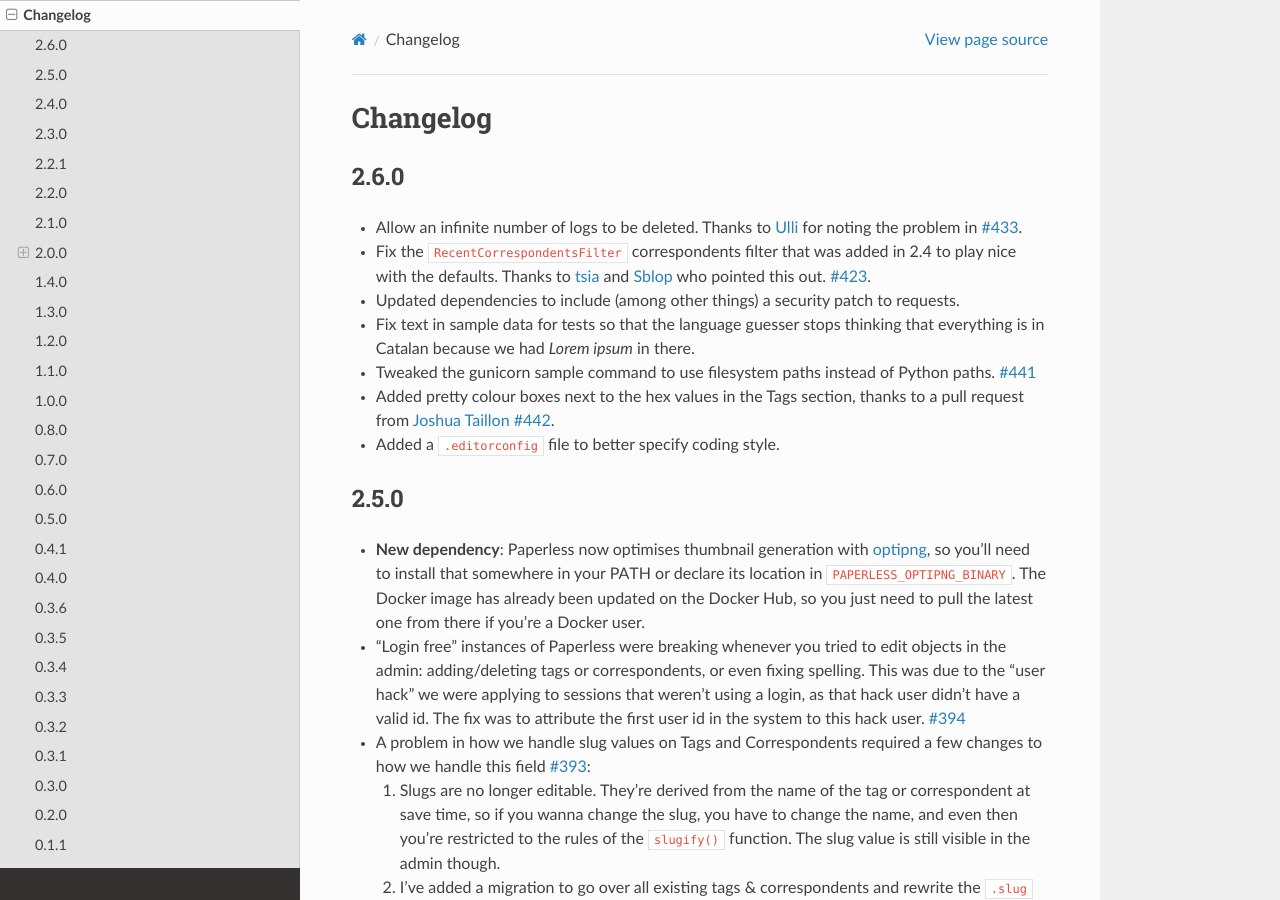
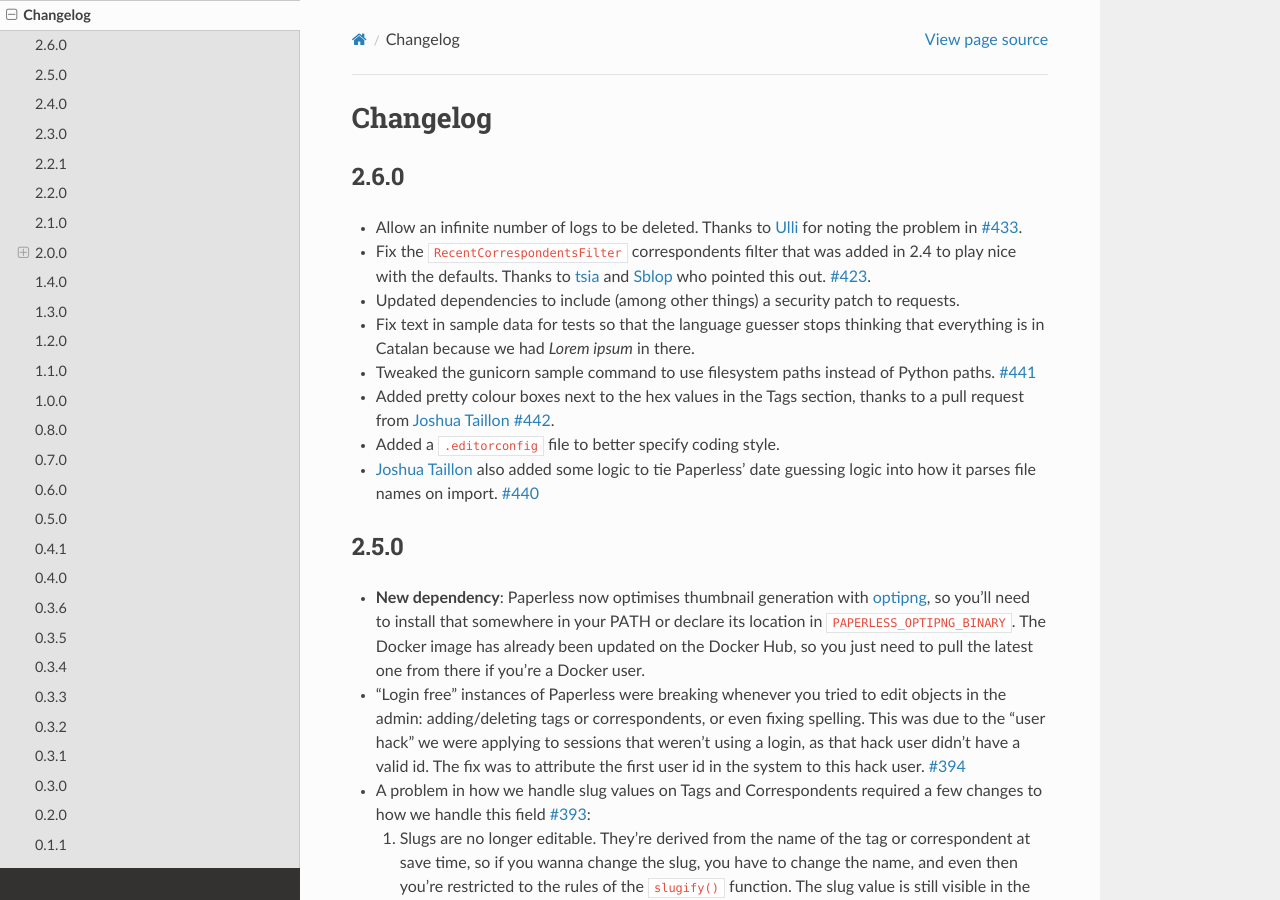
Before and after one commit to repoRangee/Large-scale, a Sphinx documentation site: the page built from docs/changelog.rst, in a window 1280 px wide and 900 px high. Built offline with Sphinx 7.4.7 and the Read the Docs theme 2.0.0, drawn with Linux system fonts in a browser that asks for light colours; formulas are drawn with MathJax 3.

Commit message:
Added notes for 2.6.0

```diff
--- a/docs/changelog.rst
+++ b/docs/changelog.rst
@@ -18,6 +18,8 @@ Changelog
 * Added pretty colour boxes next to the hex values in the Tags section, thanks
   to a pull request from `Joshua Taillon`_ `#442`_.
 * Added a ``.editorconfig`` file to better specify coding style.
+* `Joshua Taillon`_ also added some logic to tie Paperless' date guessing logic
+  into how it parses file names on import. `#440`_
 
 
 2.5.0
@@ -689,6 +691,7 @@ bulk of the work on this big change.
 .. _#414: https://github.com/danielquinn/paperless/issues/414
 .. _#423: https://github.com/danielquinn/paperless/issues/423
 .. _#433: https://github.com/danielquinn/paperless/issues/433
+.. _#440: https://github.com/danielquinn/paperless/pull/440
 .. _#441: https://github.com/danielquinn/paperless/pull/441
 .. _#442: https://github.com/danielquinn/paperless/pull/442
 
```
